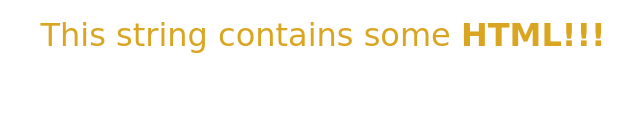
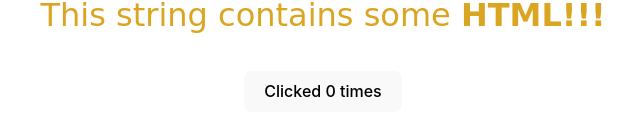
Before and after one commit to Erikote04/Basic-Svelte-Tutorial, a Svelte app in the folder Svelte Tutorial/: page / in a window 1280 px wide. Shown: the part 640-776 px from the top of the page, without its empty margins (317-957 px from the left). Built offline with nearby package versions, Linux system fonts and the light colour scheme.

Commit message:
[Reactivity] Assignments

```diff
--- a/Svelte Tutorial/src/App.svelte
+++ b/Svelte Tutorial/src/App.svelte
@@ -1,20 +1,30 @@
 <script>
+  // INTRODUCTION
   import Nested from './Nested.svelte'
   let src = './assets/svelte.svg'
   let name = 'Svelte'
   let string = 'This string contains some <strong>HTML!!!</strong>'
+
+  // REACTIVITY
+  let count = 0
+  function increment() {
+    count += 1
+  }
 </script>
 
 <main>
+  <!--INTRODUCTION-->
   <h1>Hello {name.toUpperCase()}!</h1>
+  <p>This is a paragraph</p>
+  <img {src} alt="{name} logo">
+  <Nested />
+  <p>{@html string}</p>
 
-  <p>This is a paragraph</p>
-
-  <img {src} alt="{name} logo">
-
-  <Nested />
-
-  <p>{@html string}</p> <!--This works-->
+  <!--REACTIVITY-->
+  <button on:click={increment}>
+    Clicked {count}
+    {count === 1 ? 'time' : 'times'}
+  </button>
 </main>
 
 <style>
```
